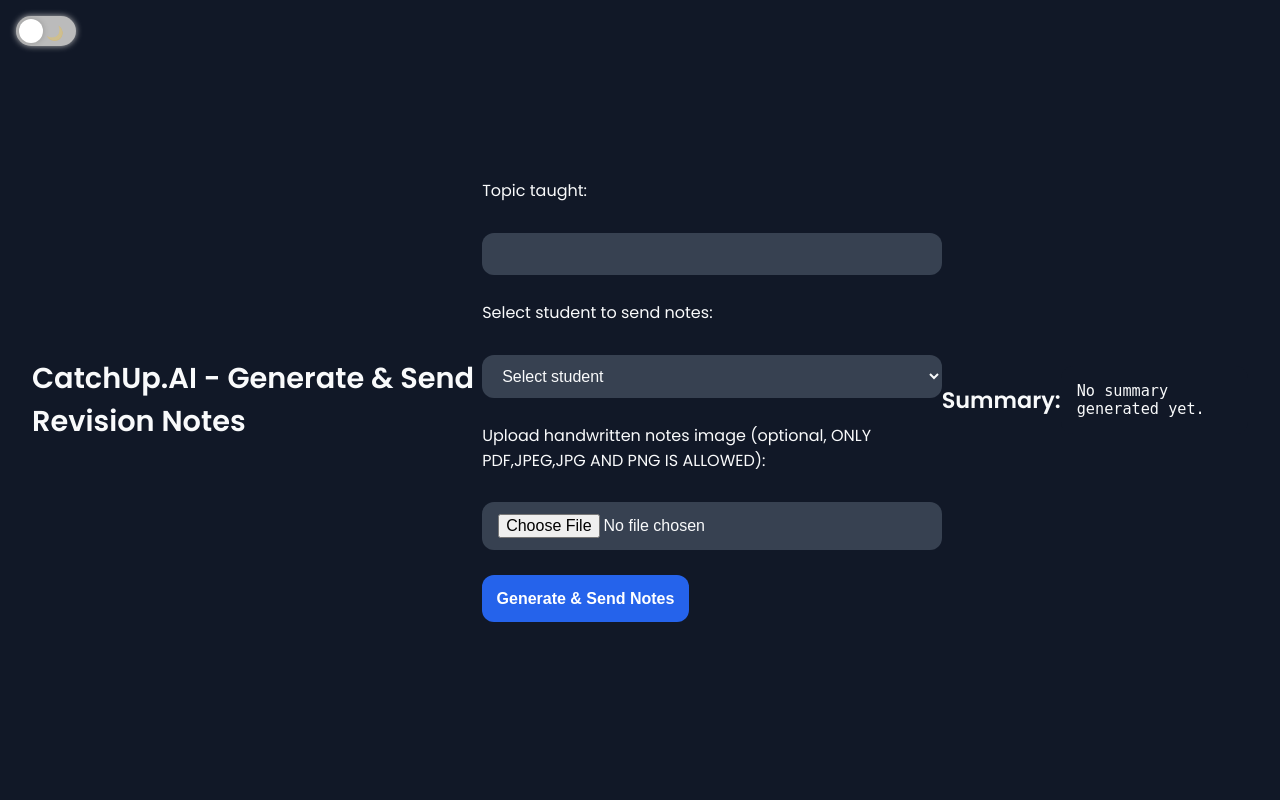
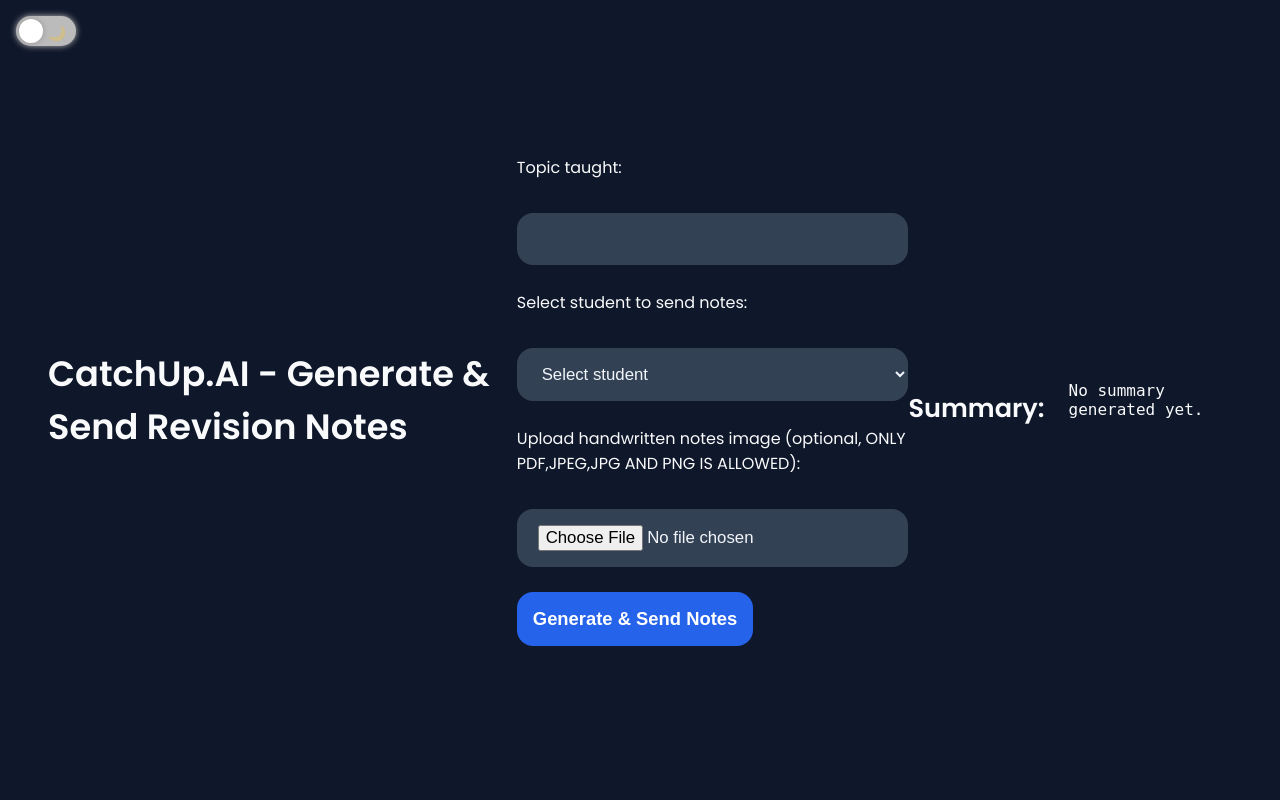
Before and after one commit to afrazakbar/Catchup.AI, a Flask app: page / in a window 1280 px wide. Run offline with Flask 3, Linux system fonts and the light colour scheme; data that the repository does not hold is empty; parts of the project's set-up code (start-up, migrations or seed data) failed here and were passed over.

Commit message:
Update style.css

```diff
--- a/static/style.css
+++ b/static/style.css
@@ -15,37 +15,37 @@
   display: flex;
   justify-content: center;
   align-items: center;
-  padding: 2rem;
-  transition: background 0.3s ease, color 0.3s ease;
+  padding: 3rem; /* More outer breathing space */
+  transition: background 0.4s ease, color 0.4s ease;
 }
 
 /* ===== THEME COLORS ===== */
 body {
-  background: #111827; /* dark mode bg */
-  color: #f9fafb; /* dark mode text */
+  background: #0f172a;
+  color: #f9fafb;
 }
 
 body.light-mode {
-  background: #f3f4f6; /* light mode bg */
-  color: #111827; /* light mode text */
+  background: #f8fafc;
+  color: #111827;
 }
 
 /* ===== TOGGLE ===== */
 .toggle-wrapper {
   position: fixed;
-  top: 1rem;
-  left: 1rem;
+  top: 1.5rem;
+  left: 1.5rem;
   z-index: 1000;
 }
 
 .toggle-label {
   display: flex;
   align-items: center;
-  width: 60px;
-  height: 30px;
+  width: 70px;
+  height: 34px;
   background: #6b7280;
   border-radius: 50px;
-  padding: 4px;
+  padding: 5px;
   cursor: pointer;
   position: relative;
   transition: background 0.3s ease;
@@ -68,18 +68,17 @@
 }
 
 .icon {
-  font-size: 14px;
+  font-size: 15px;
   z-index: 2;
   pointer-events: none;
 }
 
 .icon.sun {
-  margin-left: 6px;
-  opacity: 1;
+  margin-left: 8px;
 }
 
 .icon.moon {
-  margin-right: 6px;
+  margin-right: 8px;
   opacity: 0.4;
 }
 
@@ -101,38 +100,39 @@
 
 /* ===== CONTAINER ===== */
 .container {
-  background: #1f2937;
-  padding: 2rem 2.5rem;
-  border-radius: 20px;
-  max-width: 650px;
+  background: #1e293b;
+  padding: 3rem 3.5rem;
+  border-radius: 28px;
+  max-width: 720px;
   width: 100%;
   display: flex;
   flex-direction: column;
-  gap: 1.5rem;
-  box-shadow: 0 10px 30px rgba(0,0,0,0.3);
-  transition: background 0.3s ease, box-shadow 0.3s ease;
+  gap: 2.5rem; /* More space between sections */
+  box-shadow: 0 20px 50px rgba(0,0,0,0.35);
+  transition: background 0.4s ease, box-shadow 0.4s ease;
 }
 
 body.light-mode .container {
   background: #ffffff;
-  box-shadow: 0 10px 25px rgba(0,0,0,0.1);
+  box-shadow: 0 15px 35px rgba(0,0,0,0.12);
 }
 
 /* ===== HEADINGS ===== */
 h1 {
-  font-size: 1.8rem;
-  font-weight: 600;
+  font-size: 2.2rem;
+  font-weight: 700;
 }
 
 h2 {
-  font-size: 1.4rem;
+  font-size: 1.6rem;
   font-weight: 600;
+  margin-top: 1rem;
 }
 
 /* ===== FORMS ===== */
 label {
   font-weight: 500;
-  margin-bottom: 0.3rem;
+  margin-bottom: 0.5rem;
   display: block;
 }
 
@@ -140,50 +140,50 @@
 select,
 input[type="file"] {
   width: 100%;
-  padding: 0.75rem 1rem;
-  font-size: 1rem;
-  border-radius: 12px;
+  padding: 1rem 1.3rem;
+  font-size: 1.05rem;
+  border-radius: 16px;
   border: none;
   outline: none;
-  background: #374151;
-  color: #f9fafb;
+  background: #334155;
+  color: #f1f5f9;
   transition: background 0.3s ease, box-shadow 0.3s ease;
 }
 
 input:focus,
 select:focus {
-  background: #4b5563;
-  box-shadow: 0 0 0 3px rgba(59,130,246,0.4);
+  background: #475569;
+  box-shadow: 0 0 0 3px rgba(59,130,246,0.45);
 }
 
 body.light-mode input,
 body.light-mode select,
 body.light-mode input[type="file"] {
-  background: #f3f4f6;
+  background: #f1f5f9;
   color: #111827;
 }
 
 body.light-mode input:focus,
 body.light-mode select:focus {
-  background: #e5e7eb;
+  background: #e2e8f0;
 }
 
 /* ===== BUTTONS ===== */
 button {
   background: #2563eb;
   color: white;
-  padding: 0.9rem;
-  font-size: 1rem;
+  padding: 1rem;
+  font-size: 1.15rem;
   font-weight: 600;
-  border-radius: 12px;
+  border-radius: 16px;
   border: none;
   cursor: pointer;
   transition: background 0.3s ease, transform 0.2s ease;
 }
 
 button:hover {
-  background: #1e40af;
-  transform: scale(1.03);
+  background: #1d4ed8;
+  transform: translateY(-1px) scale(1.02);
 }
 
 body.light-mode button {
@@ -196,12 +196,12 @@
 
 /* ===== SUMMARY BOX ===== */
 pre {
-  background: #111827;
-  padding: 1rem;
-  border-radius: 12px;
+  background: #0f172a;
+  padding: 1.5rem;
+  border-radius: 16px;
   font-family: monospace;
-  font-size: 0.95rem;
-  max-height: 250px;
+  font-size: 1rem;
+  max-height: 300px;
   overflow-y: auto;
   white-space: pre-wrap;
 }
```
Also changed, not shown: other parts of static/style.css (+18 -11 lines).
